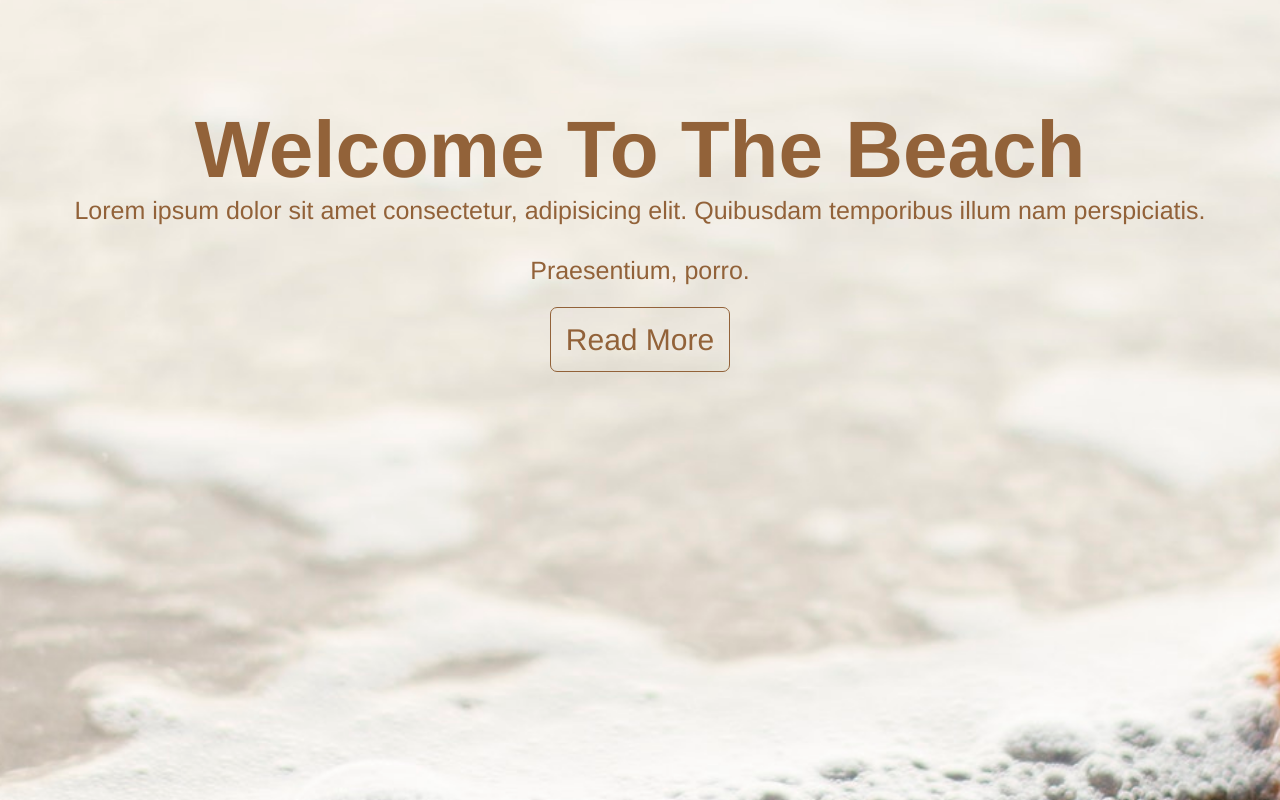
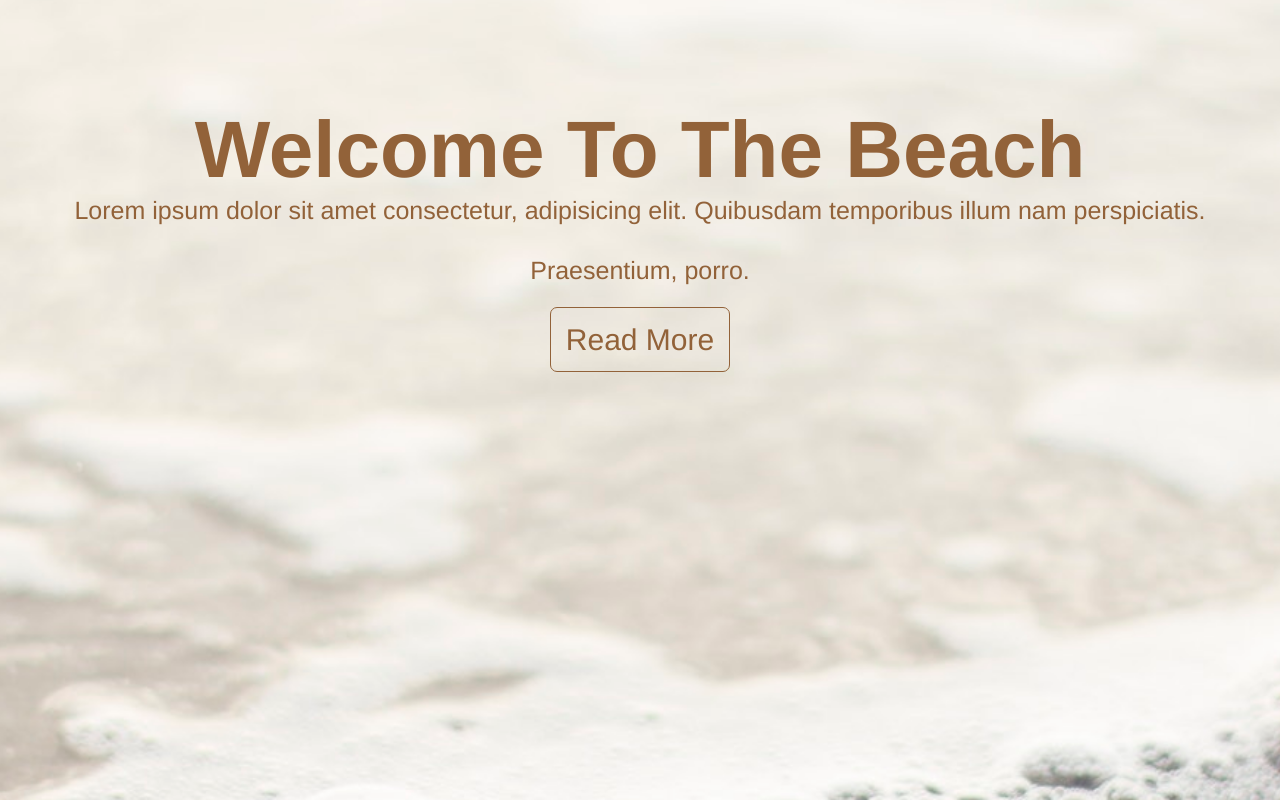
Before and after one commit to NataliiaYakovenko/Seashel-screen3, a plain HTML site: page index.html in a window 1280 px wide. Drawn offline with Linux system fonts and the light colour scheme.

Commit message:
Change background-size

```diff
--- a/style.css
+++ b/style.css
@@ -10,7 +10,7 @@ body {
     text-align: center;
     height: 500px;
     background-image: url(./assets/shell.jpg);
-    background-size:210%;
+    background-size:220%;
     background-position:center;
     font-family: 'Franklin Gothic Medium', 'Arial Narrow', Arial, sans-serif;
 }
```
